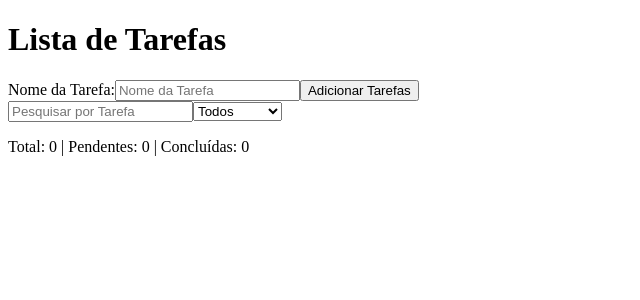
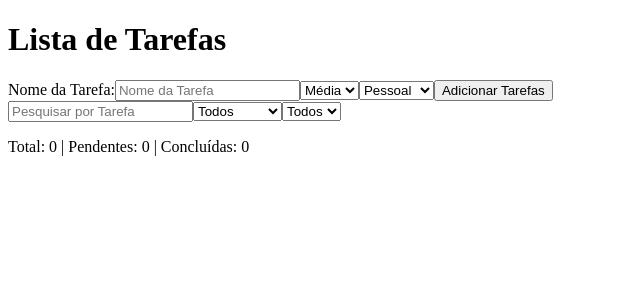
Before and after one commit to Saulorangel87/Lista-de-Tarefa, a React (Vite) app: page / in a window 1280 px wide. Shown: the top 300 px of the page, without its empty margins (0-640 px from the left). Built offline with nearby package versions, Linux system fonts and the light colour scheme.

Commit message:
feat: create FormTarefas component with task management, filtering, and local storage support

```diff
--- a/src/components/FormTarefas.jsx
+++ b/src/components/FormTarefas.jsx
@@ -14,6 +14,9 @@ export default function FormTarefas() {
   const [filtroStatus, setFiltroStatus] = useState("Todos");
   const [editarTarefa, setEditarTarefa] = useState(null);
   const [editarTarefaNome, setEditarTarefaNome] = useState("");
+  const [prioridade, setPrioridade] = useState("Média");
+  const [categoria, setCategoria] = useState("Pessoal");
+  const [filtroPrioridade, setFiltroPrioridade] = useState("Todos");
 
   function handleSubmit(e) {
     e.preventDefault();
@@ -26,6 +29,8 @@ export default function FormTarefas() {
       id: Date.now(),
       nome: addTarefa,
       concluida: false,
+      prioridade: prioridade,
+      categoria: categoria,
     };
     setTarefas([...tarefa, novaTarefa]);
     setAddTarefa("");
@@ -78,6 +83,10 @@ export default function FormTarefas() {
         return item.concluida === true;
       }
     })
+    .filter((item) => {
+      if (filtroPrioridade === "Todos") return true;
+      return item.prioridade === filtroPrioridade;
+    })
     .sort((a, b) => a.nome.localeCompare(b.nome));
 
   const contagemTarefasFiltradas = tarefasFiltradas.reduce(
@@ -104,6 +113,23 @@ export default function FormTarefas() {
           value={addTarefa}
           onChange={(e) => setAddTarefa(e.target.value)}
         />
+        <select
+          value={prioridade}
+          onChange={(e) => setPrioridade(e.target.value)}
+        >
+          <option value="Baixa">Baixa</option>
+          <option value="Média">Média</option>
+          <option value="Alta">Alta</option>
+        </select>
+
+        <select
+          value={categoria}
+          onChange={(e) => setCategoria(e.target.value)}
+        >
+          <option value="Pessoal">Pessoal</option>
+          <option value="Trabalho">Trabalho</option>
+          <option value="Estudos">Estudos</option>
+        </select>
         <button>Adicionar Tarefas</button>
       </form>
 
@@ -121,6 +147,16 @@ export default function FormTarefas() {
         <option value="Todos">Todos</option>
         <option value="Concluídas">Concluídas</option>
         <option value="Pendentes">Pendentes</option>
+      </select>
+
+      <select
+        value={filtroPrioridade}
+        onChange={(e) => setFiltroPrioridade(e.target.value)}
+      >
+        <option value="Todos">Todos</option>
+        <option value="Baixa">Baixa</option>
+        <option value="Média">Média</option>
+        <option value="Alta">Alta</option>
       </select>
 
       <p>
@@ -160,7 +196,7 @@ export default function FormTarefas() {
                     textDecoration: item.concluida ? "line-through" : "none",
                   }}
                 >
-                  {item.nome}
+                  {item.nome} - {item.prioridade} - {item.categoria}
                 </span>
                 <button onClick={() => handleDelete(item.id)}>X</button>
                 <button onClick={() => handleIniciarEdicao(item.id, item)}>
```
